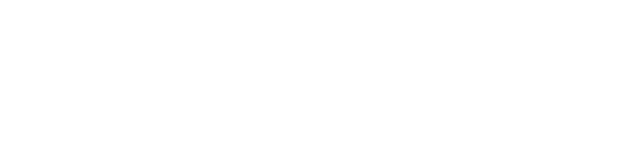
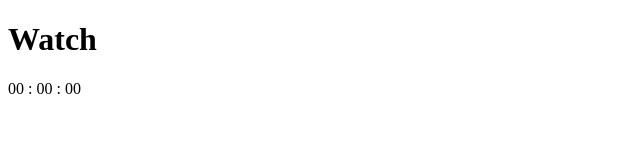
Before and after one commit to gmarconleal/estudoJS, a plain HTML site: page watch.html in a window 1280 px wide. Shown: the whole page, without its empty margins (0-640 px from the left). Drawn offline with Linux system fonts and the light colour scheme.

Commit message:
Colocado os numero

```diff
--- a/watch.html
+++ b/watch.html
@@ -6,6 +6,13 @@
     <title>Watch</title>
 </head>
 <body>
+        <h1>Watch</h1>
+        <span>00</span>
+        :
+        <span>00</span>
+        :
+        <span>00</span>
+
 
 </body>
 </html>
```
Also changed, not shown: index.html (+1 -0 lines).
